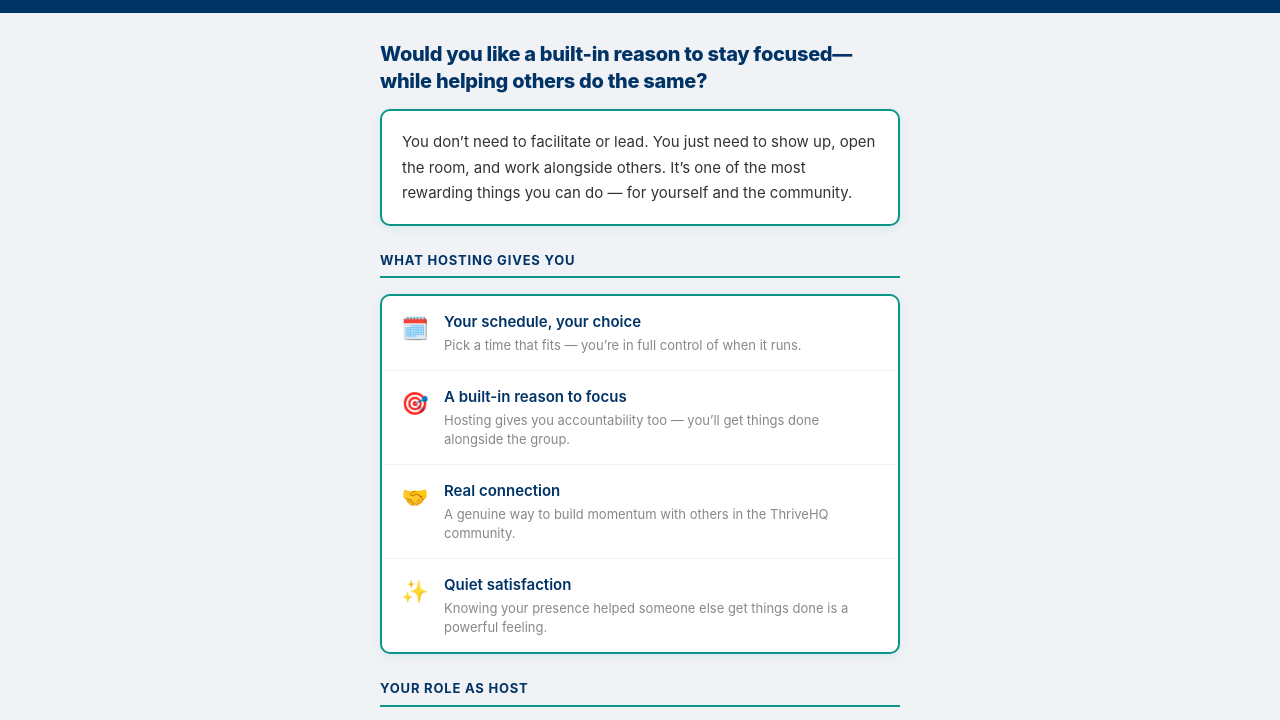
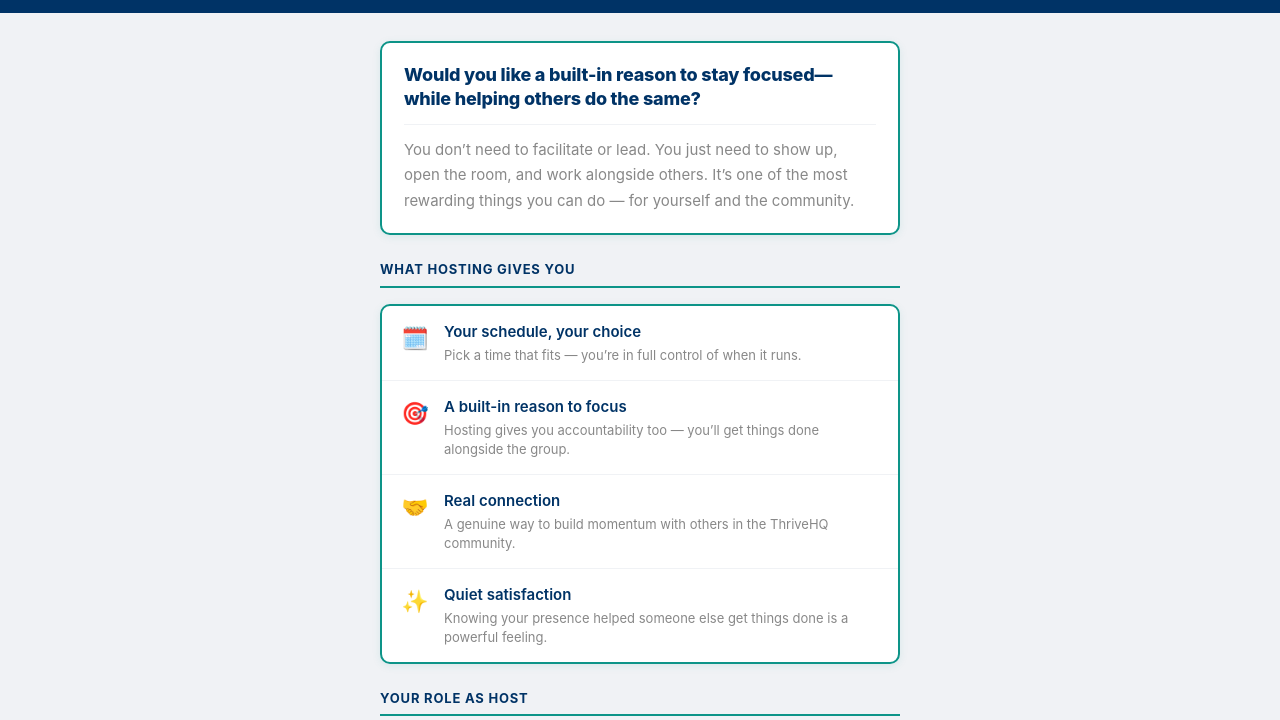
Before and after one commit to cathcoach4u/coach4Uapp-thrivehq, a plain HTML site: page hosting.html in a window 1280 px wide. Shown: the part 77-797 px from the top of the page. Drawn offline with Linux system fonts and the light colour scheme.

Commit message:
hosting: question and intro text combined in one box

```diff
--- a/hosting.html
+++ b/hosting.html
@@ -9,25 +9,29 @@
   <link rel="stylesheet" href="css/style.css">
   <link rel="stylesheet" href="css/info.css">
   <style>
-    .standout-question {
-      font-size: 20px;
+    .intro-box {
+      background: #fff;
+      border: 2px solid var(--accent);
+      border-radius: var(--radius);
+      padding: 20px 22px;
+      margin-bottom: 24px;
+      box-shadow: 0 2px 8px rgba(13,148,136,0.1);
+    }
+    .intro-box-question {
+      font-size: 18px;
       font-weight: 800;
       color: var(--primary);
       font-family: var(--font-heading);
       line-height: 1.35;
-      margin-bottom: 14px;
-      letter-spacing: -0.3px;
+      margin-bottom: 12px;
+      letter-spacing: -0.2px;
     }
-    .intro-box {
-      background: #fff;
-      border: 2px solid var(--accent);
-      border-radius: var(--radius);
-      padding: 18px 20px;
-      margin-bottom: 24px;
-      box-shadow: 0 2px 8px rgba(13,148,136,0.1);
+    .intro-box-text {
       font-size: 15px;
-      color: var(--text);
+      color: var(--text-muted);
       line-height: 1.7;
+      padding-top: 12px;
+      border-top: 1px solid #f0f2f5;
     }
     .benefit-card {
       background: #fff;
@@ -59,10 +63,9 @@
 
   <div class="info-content">
 
-    <p class="standout-question">Would you like a built-in reason to stay focused—while helping others do the same?</p>
-
     <div class="intro-box">
-      You don’t need to facilitate or lead. You just need to show up, open the room, and work alongside others. It’s one of the most rewarding things you can do — for yourself and the community.
+      <p class="intro-box-question">Would you like a built-in reason to stay focused—while helping others do the same?</p>
+      <p class="intro-box-text">You don’t need to facilitate or lead. You just need to show up, open the room, and work alongside others. It’s one of the most rewarding things you can do — for yourself and the community.</p>
     </div>
 
     <h3 class="section-title">What hosting gives you</h3>
```
